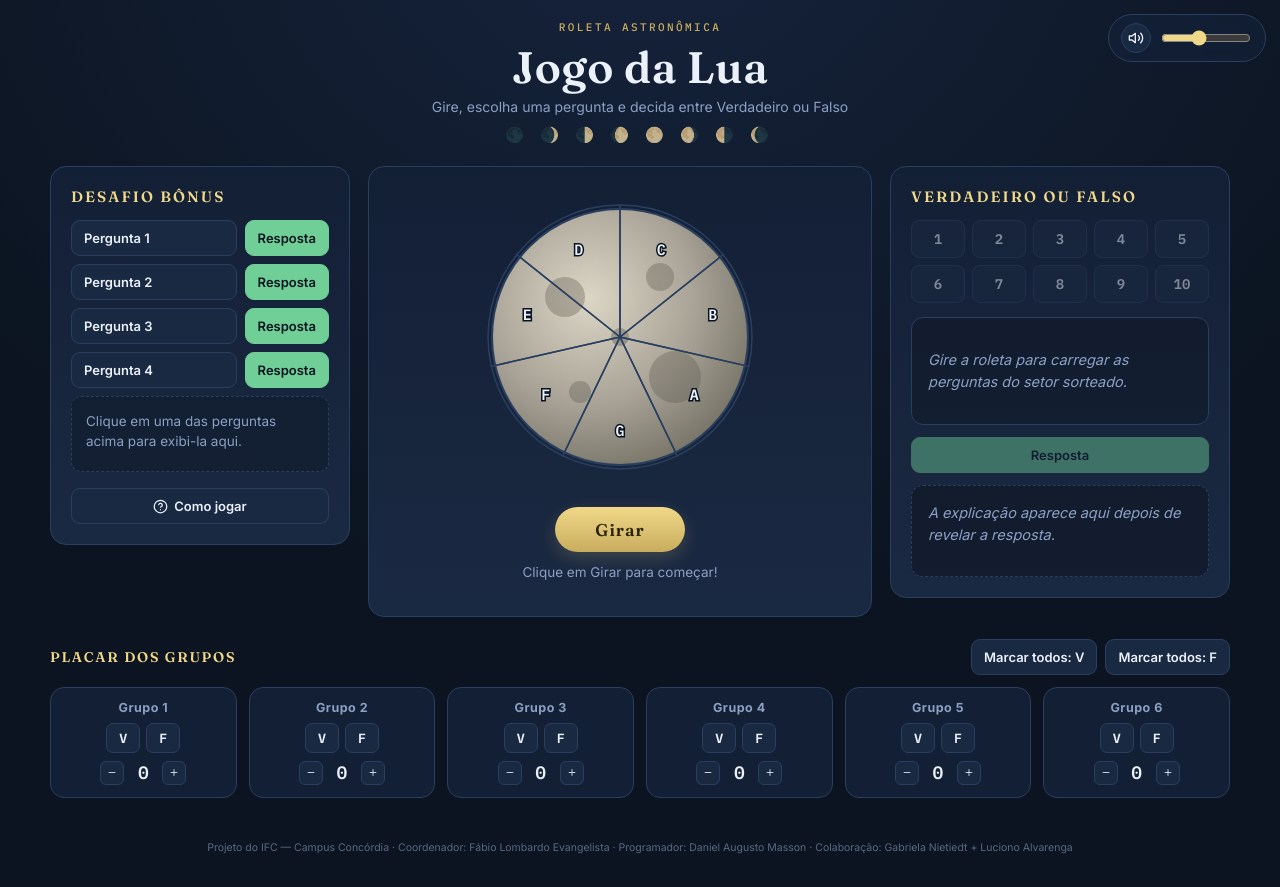
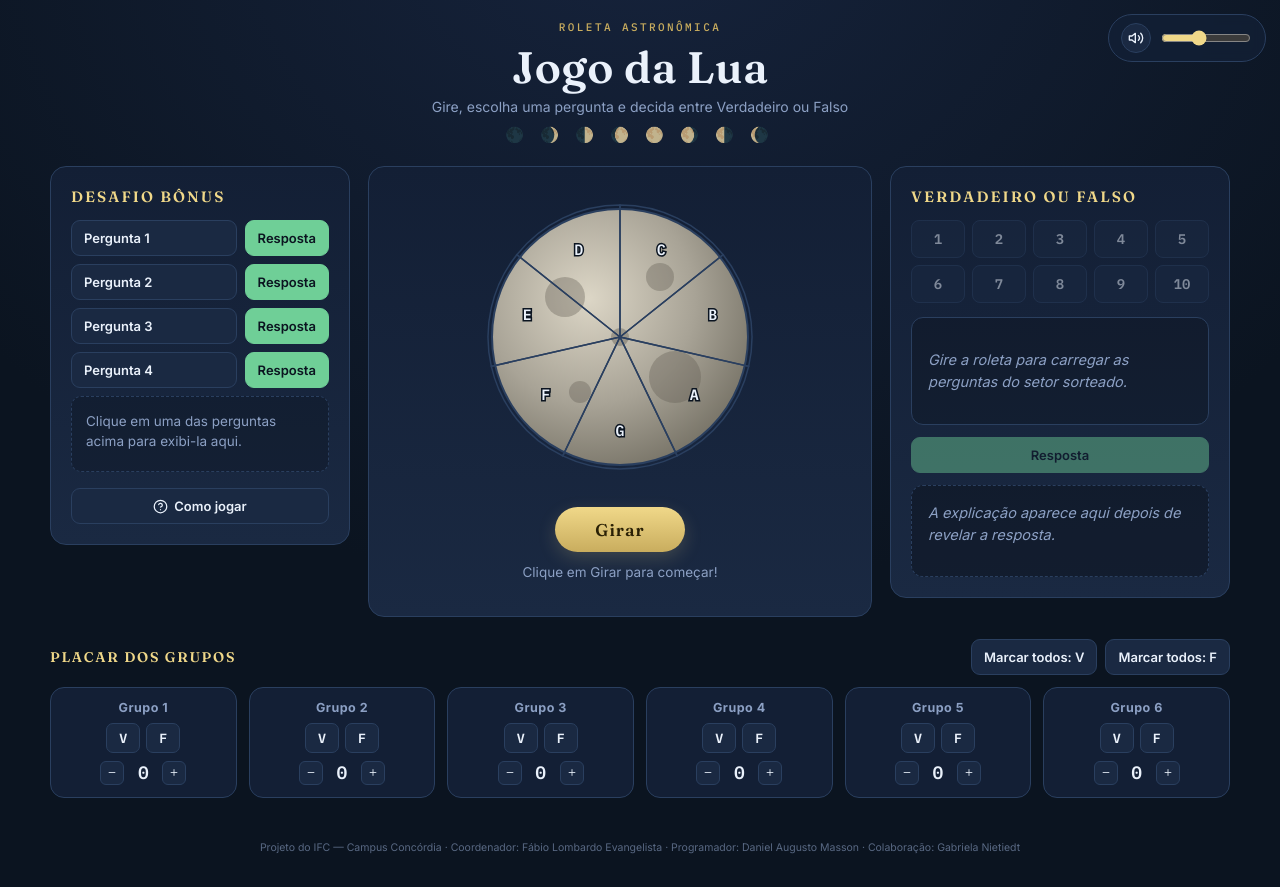
Before and after one commit to EnsinoFisicaAstronomia/Jogo-Da-Lua, a React (Vite) app: page / in a window 1280 px wide. Built offline with nearby package versions, Linux system fonts and the light colour scheme.

Commit message:
Remove duplicate collaborator mention in footer

```diff
--- a/src/components/footer.jsx
+++ b/src/components/footer.jsx
@@ -2,7 +2,7 @@ export default function Footer() {
   return (
     <footer className="jdl-footer">
       Projeto do IFC — Campus Concórdia · Coordenador: Fábio Lombardo Evangelista ·
-      Programador: Daniel Augusto Masson · Colaboração: Gabriela Nietiedt + Luciono Alvarenga
+      Programador: Daniel Augusto Masson · Colaboração: Gabriela Nietiedt
     </footer>
   );
 }
```
